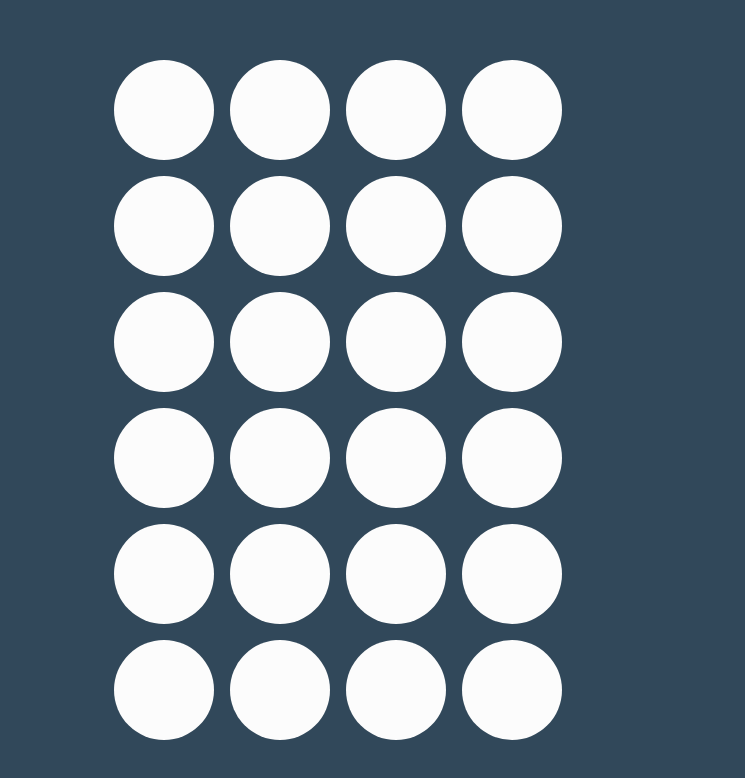
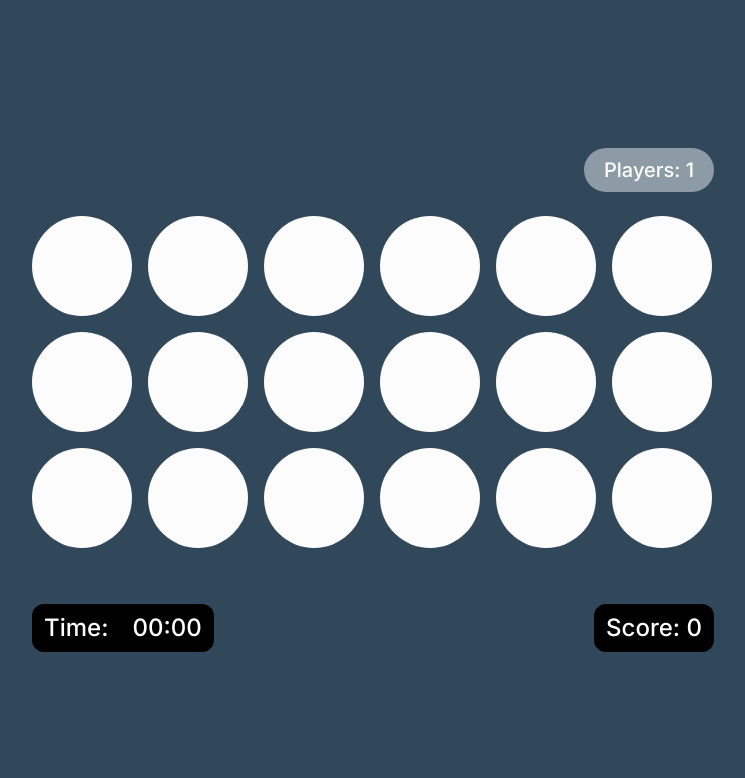
Before and after one commit to v3rti/memoSon, a Next.js app: page / in a window 1280 px wide. Shown: the top 778 px of the page, without its empty margins (267-1012 px from the left). Built offline with nearby package versions, Linux system fonts and the light colour scheme.

Commit message:
added logic for multiple players (4) + keeping track of each ones score

```diff
--- a/src/app/components/Card.tsx
+++ b/src/app/components/Card.tsx
@@ -4,5 +4,5 @@ import { useState, useRef } from 'react';
 
 export default function Card({cardValue, checked, onClick} : {cardValue: number; checked: boolean; onClick: Function;}){
 
-  return <div onClick={onClick} className={`${checked ? 'bg-[#8C9BA5]' : 'bg-[#fcfcfc]'} w-[100px] h-[100px] rounded-full flex items-center justify-center text-3xl font-medium`}>{checked ? cardValue : ""}</div>
+  return <div onClick={onClick} className={`${checked ? 'bg-[#8C9BA5]' : 'bg-[#fcfcfc]'} cursor-pointer w-[100px] h-[100px] rounded-full flex items-center justify-center text-3xl font-medium`}>{checked ? cardValue : ""}</div>
 }
--- a/src/app/page.tsx
+++ b/src/app/page.tsx
@@ -2,15 +2,22 @@
 
 import { useEffect, useState } from 'react';
 import Card from "./components/Card";
+import { Inter } from "next/font/google";
+
+const inter = Inter({ subsets: ["latin"] });
 
 export default function Home() {
 
   const [twoClicks, setTwoClicks] = useState(0);
   const [cards, setCards] = useState([{id: 0, num: 0, checked: false, revealed: false}]);
-  const [nums, setNums] = useState([]);
   const [waiting, setWaiting] = useState(false);
+  const [restart, setRestart] = useState(false);
+  const [gameStart, setGameStart] = useState(false);
+  const [players, setPlayers] = useState([{id: 1, score: 0}, {id: 2, score: 0}, {id: 3, score: 0}, {id: 4, score: 0}]);
+  const [turn, setTurn] = useState(1);
+  const [maxPlayers, setMaxPlayers] = useState(4)
 
-  const numbers = [1,2,3,5,6,7,8,9,10,11,12,13];
+  const numbers = [1,2,3,5,6,7,8,9,10];
   let newNumbers = [...numbers, ...numbers].sort();
 
   useEffect(() => {
@@ -21,21 +28,16 @@ export default function Home() {
       newNumbers[x] = temp;
     }
 
-    setNums(newNumbers);
     let id = 0;
     setCards(newNumbers.map(num => {
       id++;
       return {id: id, num: num, checked: false, revealed: false}
     }));
 
-  }, [])
-
-  useEffect(() => {
-    console.log(nums)
-    console.log(cards);
-  }, [nums])
+  }, [restart])
 
   const revealCard = (i: number) => {
+    setGameStart(true);
     if(cards[i].checked || waiting){
       return;
     }
@@ -46,9 +48,12 @@ export default function Home() {
     const cardsCopy = [...cards];
     cardsCopy[i].checked = true;
 
+    console.log(`current player: ${turn}`)
+
     if(tempClicks === 2){
       setWaiting(true);
       setTimeout(() => {
+        const prevRevealed = cardsCopy.filter(card => card.revealed);
         cardsCopy.map((card) => {
           if(card.checked && card.num === cardsCopy[i].num && card.id !== cardsCopy[i].id){
             cardsCopy[i].revealed = true;
@@ -60,24 +65,54 @@ export default function Home() {
         cardsCopy.map(card => {
           return card.revealed ? card.checked = true : card.checked = false
         })
+        const newRevealed = cardsCopy.filter(card => card.revealed);
+
+        if(newRevealed > prevRevealed){
+          const playersTemp = [...players];
+          playersTemp.map(player => {
+            player.id === turn ? player.score = player.score + 1 : player.score
+            return player;
+          })
+          setPlayers(playersTemp);
+          setTurn(turn);
+        }else{
+          turn === maxPlayers ? setTurn(1) : setTurn(turn + 1);
+
+        }
+
+        console.log(players);
 
         setTwoClicks(0);
         setCards(cardsCopy);
         setWaiting(false);
       }, 1500);
     }
-
     setCards(cardsCopy);
   }
 
   return (
-   <div className="flex p-16 flex-col gap-6 h-screen items-center justify-center">
-      <div className="flex gap-4 w-[45%] flex-wrap" aria-disabled="true">
+   <div className="flex p-16 flex-col gap-6 h-screen items-center justify-center w-[810px] mx-auto">
+      <div className={`${inter.className} text-xl text-white font-medium justify-end flex gap-4 w-full`}>
+        <div className={`${gameStart ? "block" : "hidden"}  px-5 py-2 text-black bg-white font-semibold rounded-3xl cursor-pointer`} onClick={() => {
+          setRestart(!restart);
+          setGameStart(false);
+        }}>Restart</div>
+        <div className="px-5 py-2 bg-[#8C9BA5] rounded-3xl">Players: 1</div>
+      </div>
+      <div className="flex gap-4 flex-wrap">
         {cards && cards.map((card, i) => <Card onClick={() => {
           revealCard(i);
         }} key={i} checked={card.checked} cardValue={card.num} />)}
       </div>
-
+      <div className='w-full mt-8 text-2xl text-white font-medium flex justify-between'>
+        <div className='flex bg-black w-fit px-3 py-2 rounded-xl gap-6'>
+          <p>Time:</p>
+          <p>00:00</p>
+        </div>
+        <div className='flex bg-black w-fit px-3 py-2 rounded-xl gap-6'>
+          Score: 0
+        </div>
+      </div>
    </div>
   );
 }
```
